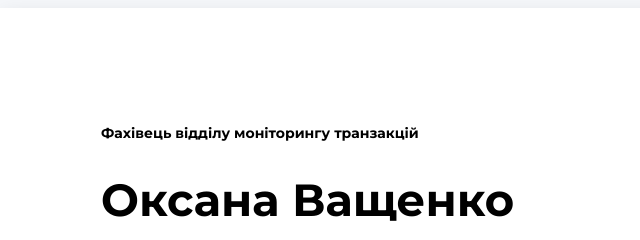
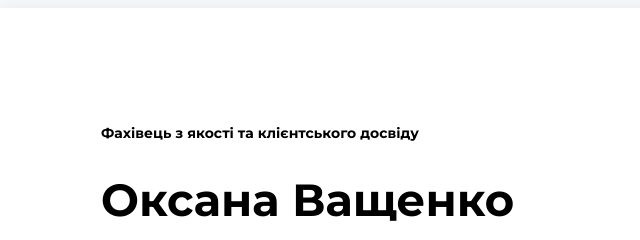
Before and after one commit to OVashchenko91/rezume, a website: page index.html in a window 1280 px wide. Shown: the top 240 px of the page, 344-984 px from the left. Drawn offline with Linux system fonts and the light colour scheme.

Commit message:
Update index.html

```diff
--- a/index.html
+++ b/index.html
@@ -17,7 +17,7 @@
     <div class="main-content">
         <!--about user-->
         <div class="about">
-            <h2 class="about-pisition">Фахівець відділу моніторингу транзакцій</h2>
+            <h2 class="about-pisition">Фахівець з якості та клієнтського досвіду</h2>
             <h1 class="about-name">Оксана Ващенко</h1>
 
             <p class="about-description">
```
